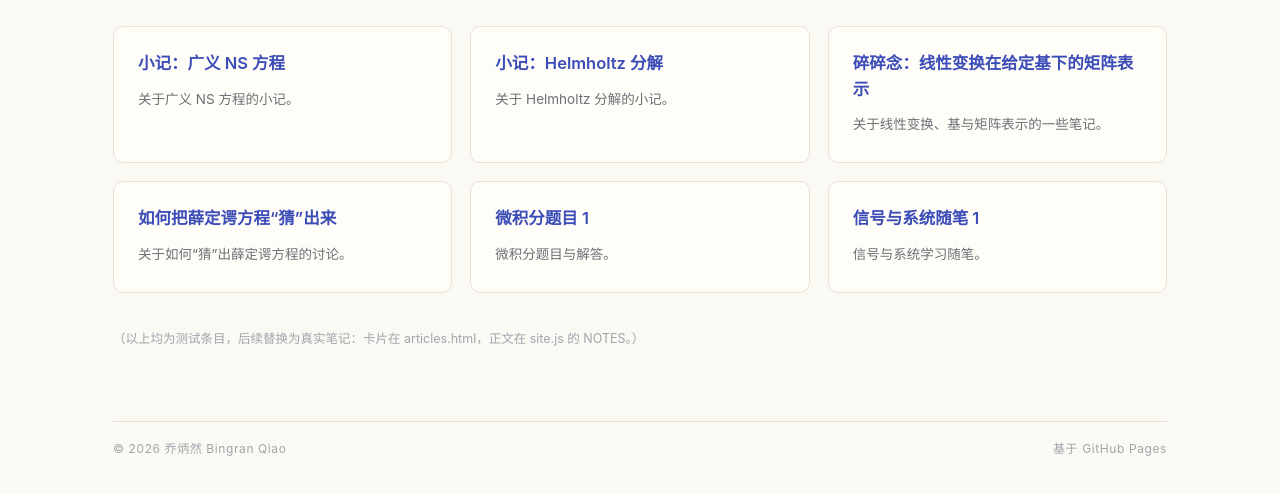
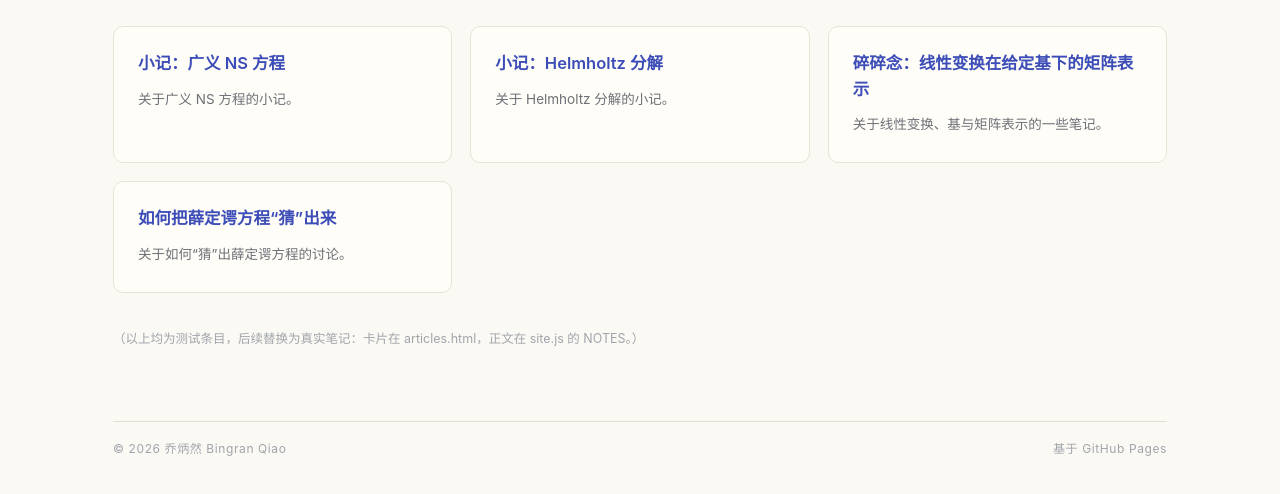
Before and after one commit to invenietis0811/invenietis0811.github.io, a plain HTML site: page articles.html in a window 1280 px wide. Shown: the part 196-690 px from the top of the page. Drawn offline with Linux system fonts and the light colour scheme.

Commit message:
Update articles.html

```diff
--- a/articles.html
+++ b/articles.html
@@ -57,15 +57,15 @@
     <a class="card" href="note.html?id=schrodinger">
       <h3 data-zh="如何把薛定谔方程“猜”出来" data-en="How to “Guess” the Schrödinger Equation">如何把薛定谔方程“猜”出来</h3>
       <p data-zh="关于如何“猜”出薛定谔方程的讨论。" data-en="On how one might “guess” the Schrödinger equation.">关于如何“猜”出薛定谔方程的讨论。</p>
-    </a>
-    <a class="card" href="note.html?id=calculus1">
+   </a>
+     <!--<a class="card" href="note.html?id=calculus1">
       <h3 data-zh="微积分题目 1" data-en="Calculus Problem 1">微积分题目 1</h3>
       <p data-zh="微积分题目与解答。" data-en="A calculus problem with solution.">微积分题目与解答。</p>
-    </a>
-    <a class="card" href="note.html?id=signals1">
+    </a>-->
+    <!--<a class="card" href="note.html?id=signals1">
       <h3 data-zh="信号与系统随笔 1" data-en="Signals &amp; Systems — Jottings 1">信号与系统随笔 1</h3>
       <p data-zh="信号与系统学习随笔。" data-en="Study jottings on signals and systems.">信号与系统学习随笔。</p>
-    </a>
+    </a>-->
   </div>
 
   <p class="page-note" data-zh="（以上均为测试条目，后续替换为真实笔记：卡片在 articles.html，正文在 site.js 的 NOTES。）" data-en="(All entries above are placeholders. Replace them later: cards live in articles.html, note bodies in the NOTES object of site.js.)">（以上均为测试条目，后续替换为真实笔记：卡片在 articles.html，正文在 site.js 的 NOTES。）</p>
```
